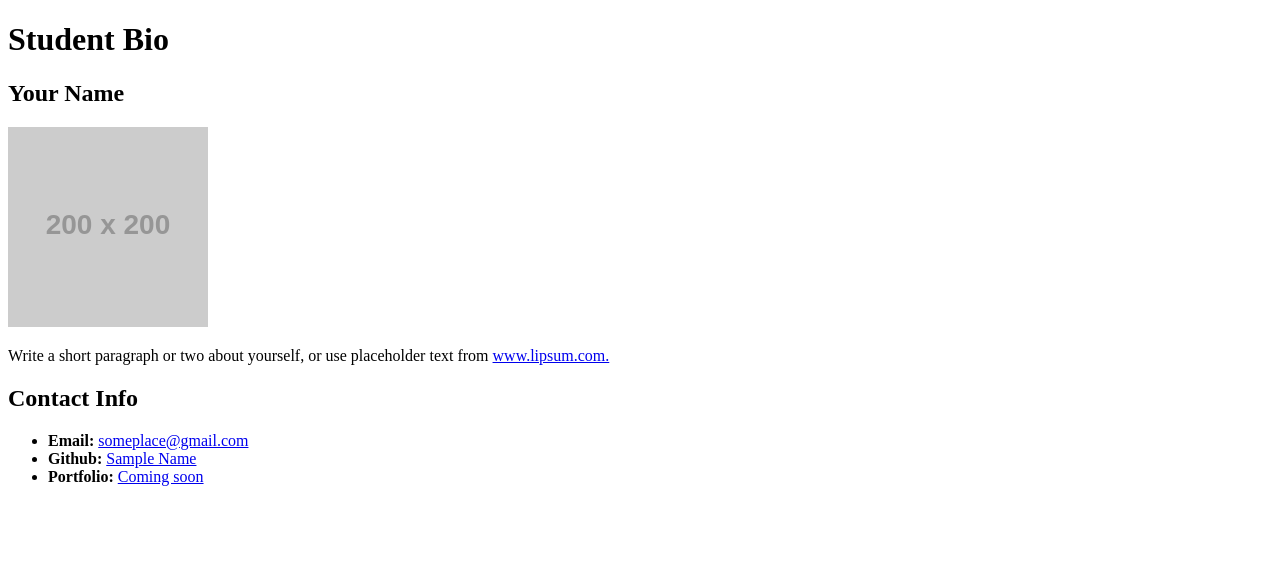
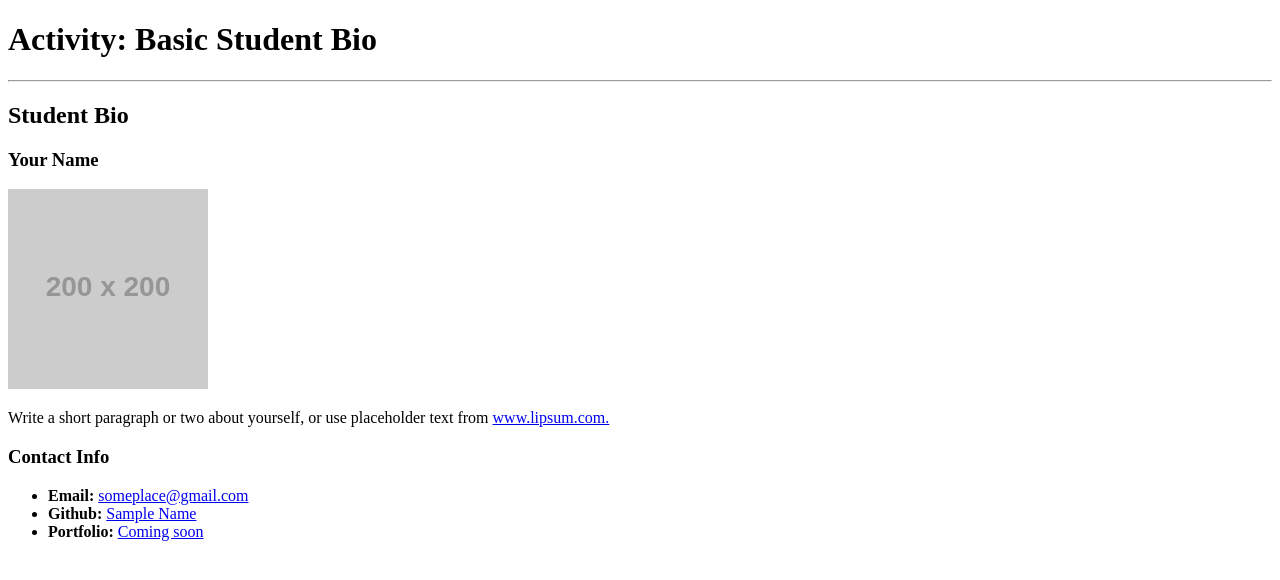
Before and after one commit to andrewjknapp/Basic-Student-Info, a plain HTML site: page index.html in a window 1280 px wide. Drawn offline with Linux system fonts and the light colour scheme; placeholder pictures from the web are drawn by us.

Commit message:
Edited index.html

```diff
--- a/index.html
+++ b/index.html
@@ -4,11 +4,13 @@
         <title>Student Bio</title>
     </head>
     <body>
-        <h1>Student Bio</h1>
-        <h2>Your Name</h2>
+        <h1><strong>Activity: </strong> Basic Student Bio</h1>
+        <hr>
+        <h2>Student Bio</h2>
+        <h3>Your Name</h3>
         <img src="https://placehold.it/200x200" height="200px" width="200px">
         <p>Write a short paragraph or two about yourself, or use placeholder text from <a href="www.lipsum.com">www.lipsum.com.</a></p>
-        <h2>Contact Info</h2>
+        <h3>Contact Info</h3>
         <ul>
             <li>
                 <strong>Email: </strong>
```
